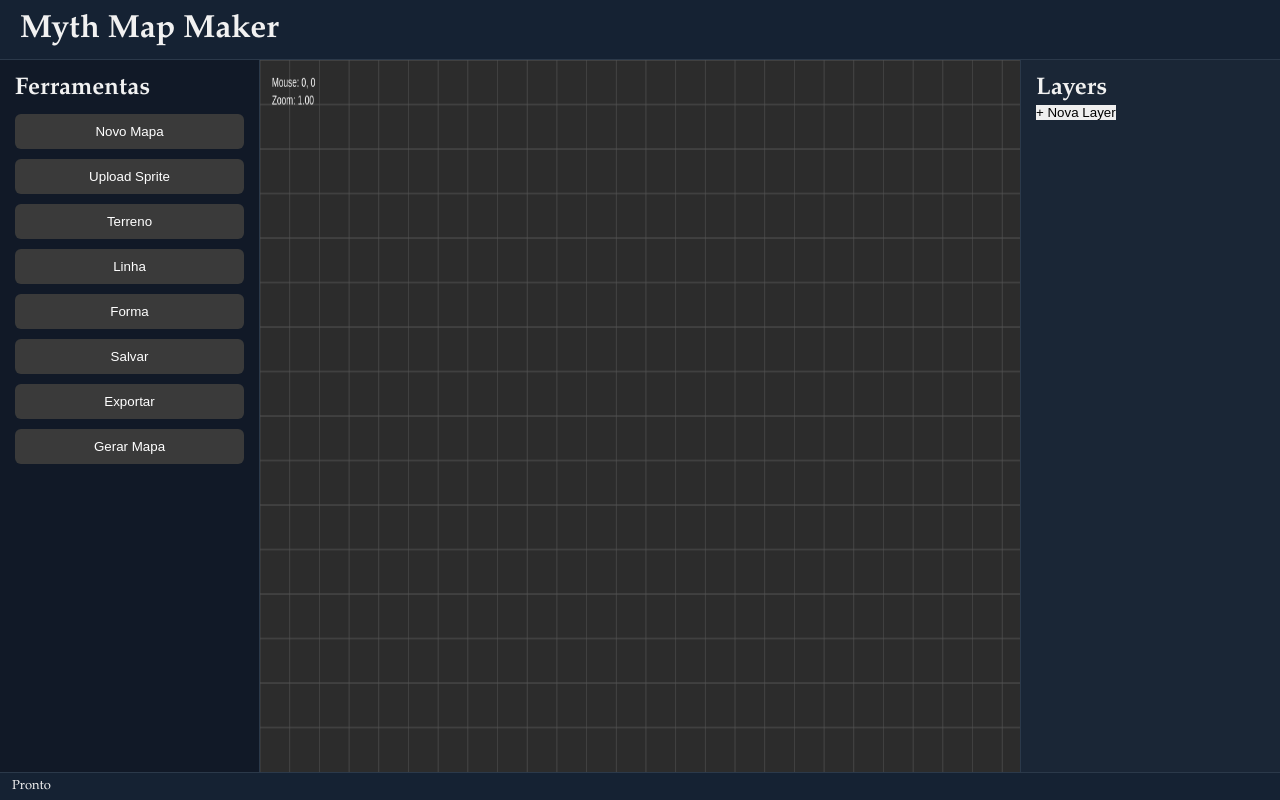
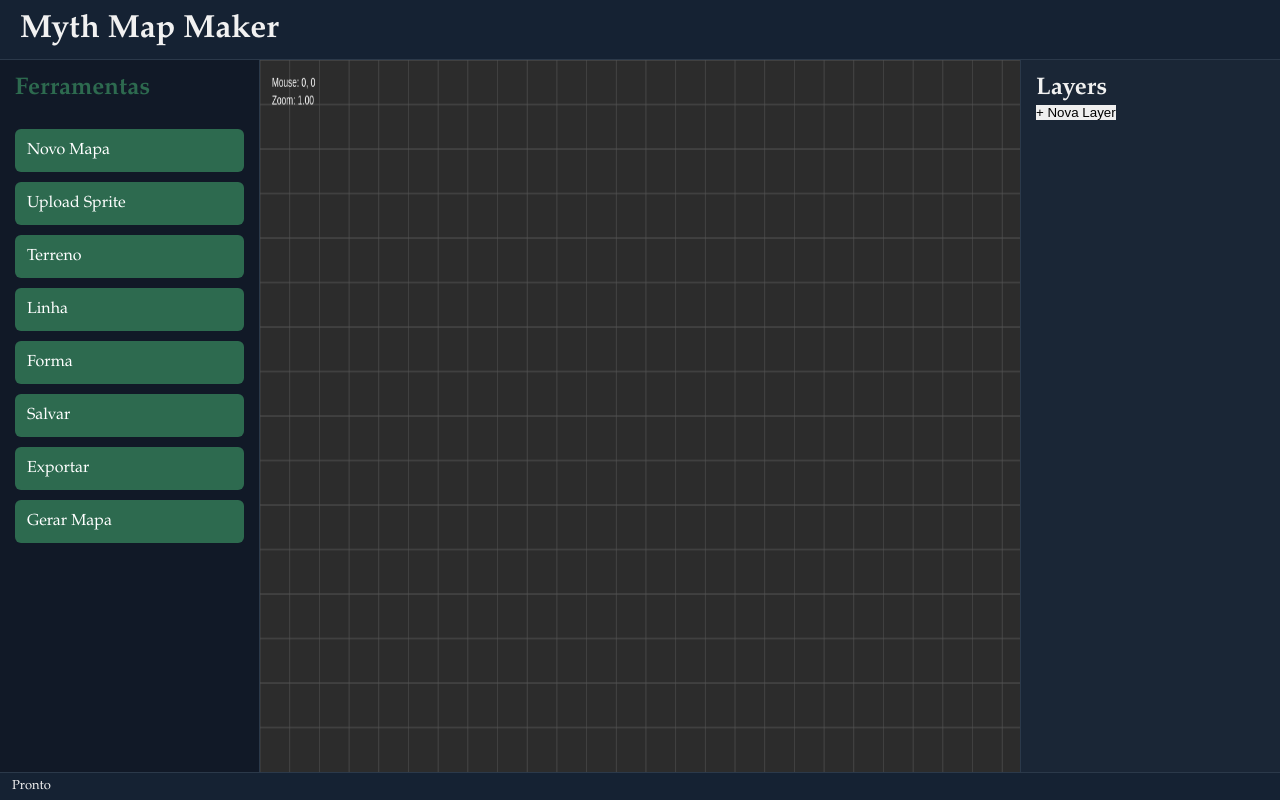
Before and after one commit to gamer-bakuryu/mythmapmaker.github.io, a React (Vite) app: page / in a window 1280 px wide. Built offline with nearby package versions, Linux system fonts and the light colour scheme.

Commit message:
Update sidebar.css

```diff
--- a/src/styles/sidebar.css
+++ b/src/styles/sidebar.css
@@ -1,18 +1,36 @@
 .sidebar {
   display: flex;
   flex-direction: column;
-  gap: 10px;
+
+  gap: var(--spacing-sm);
+}
+
+.sidebar h2 {
+  margin-bottom: var(--spacing-md);
+
+  color: var(--green-primary);
+
+  font-size: 24px;
 }
 
 .sidebar button {
-  background: #3a3a3a;
-  border: none;
+  width: 100%;
+
+  background: var(--green-primary);
+
   color: white;
-  padding: 10px;
-  cursor: pointer;
-  border-radius: 6px;
+
+  padding: 12px;
+
+  border-radius: var(--radius-sm);
+
+  font-family: var(--font-main);
+
+  font-size: 16px;
+
+  text-align: left;
 }
 
 .sidebar button:hover {
-  background: #4a4a4a;
+  background: var(--green-hover);
 }
```
